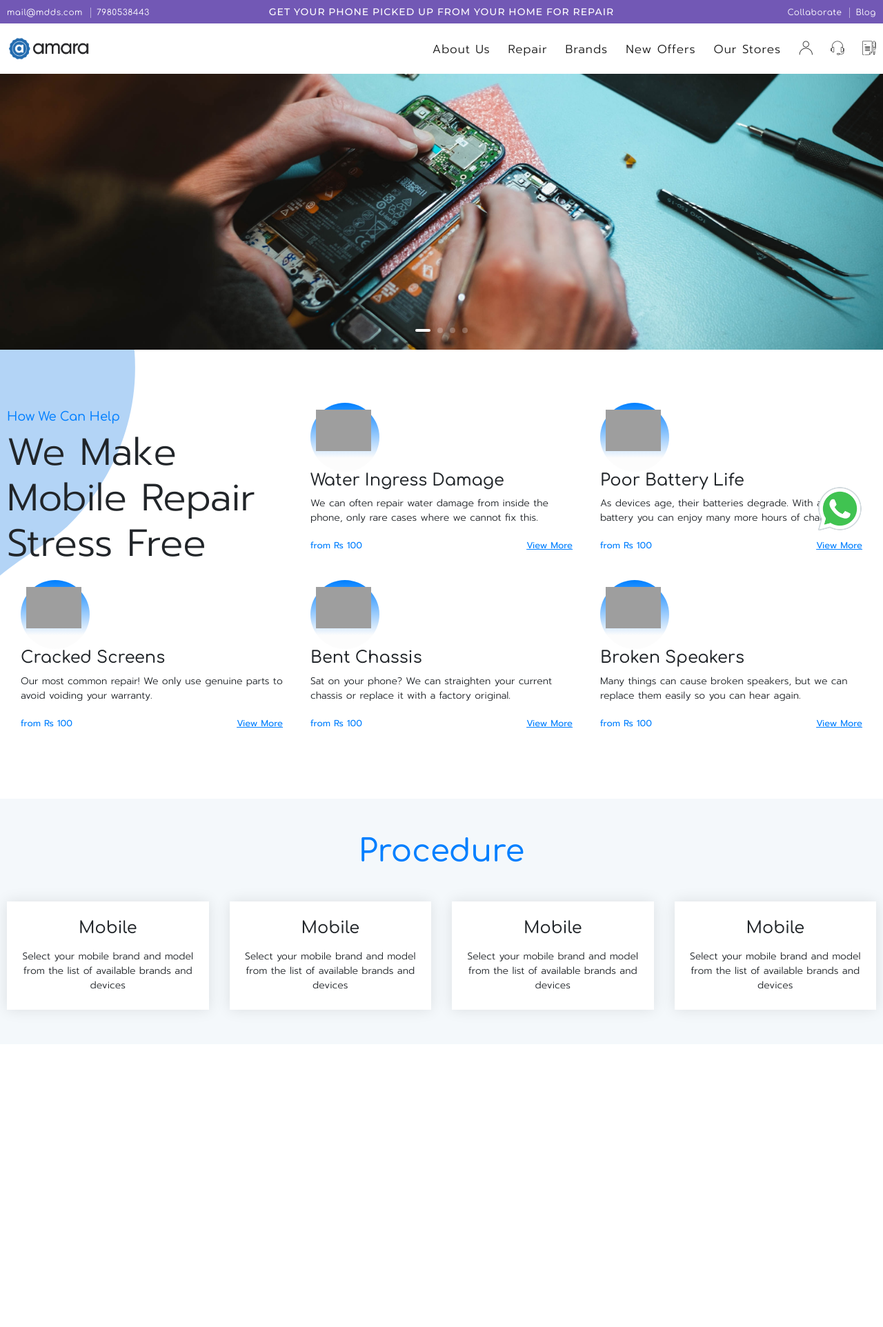
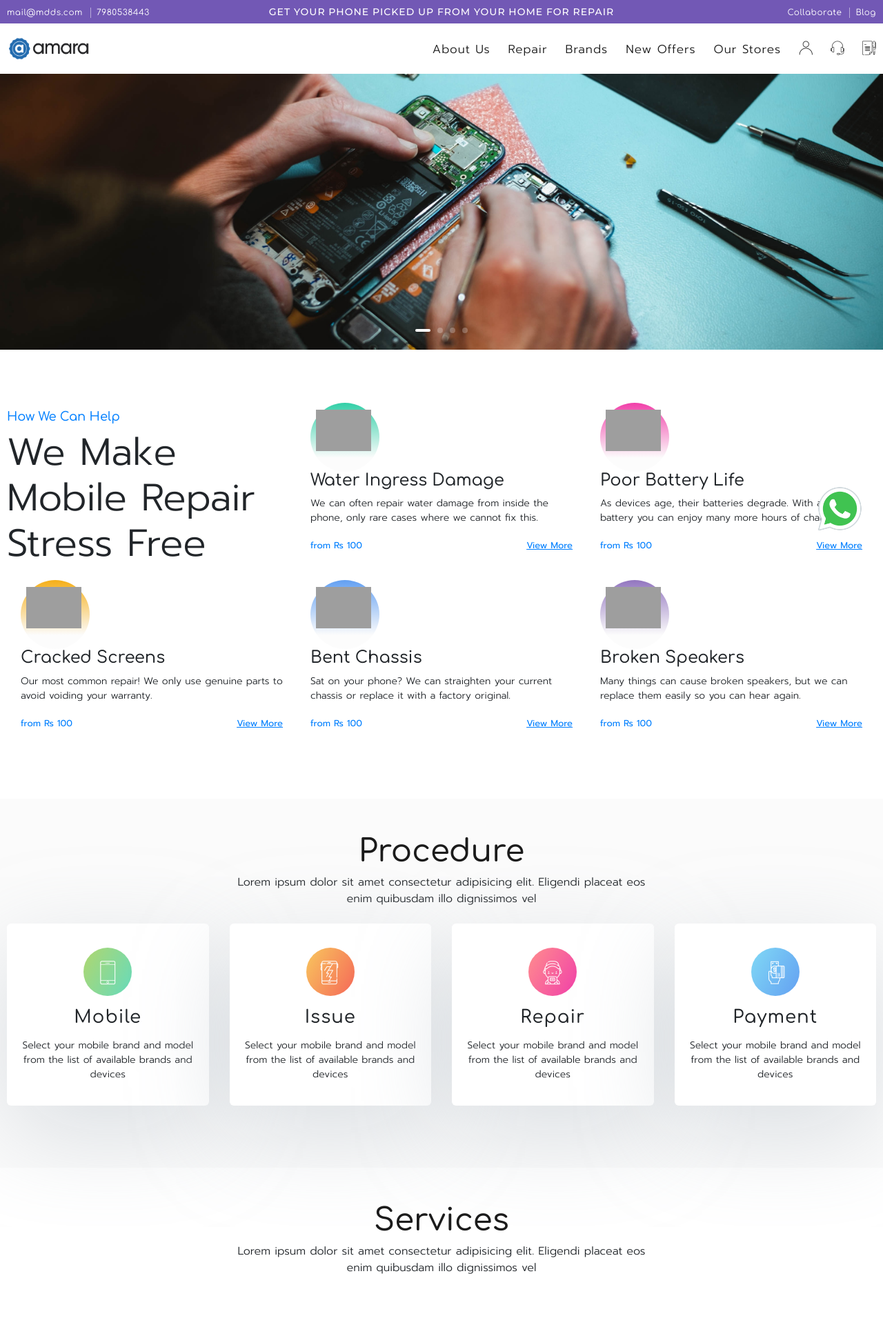
Before and after one commit to talk2sohail/mdd-1, a PHP site: page / in a window 1280 px wide. Shown: the whole page at 69% size. Before the commit the page ends 1479 px from the top, so only its background shows below. Run offline with PHP 8.4, Linux system fonts and the light colour scheme; some libraries are stand-ins or nearby versions; grey boxes are pictures that could not be loaded.

Commit message:
Procedure section completed

```diff
--- a/assets/css/main.scss
+++ b/assets/css/main.scss
@@ -55,6 +55,18 @@
 .flaticon-note:before {
   content: "\f106";
 }
+.flaticon-smartphone:before {
+  content: "\f107";
+}
+.flaticon-phone:before {
+  content: "\f108";
+}
+.flaticon-delivery-boy:before {
+  content: "\f109";
+}
+.flaticon-payment-method:before {
+  content: "\f10a";
+}
 
 $font-Flaticon-user: "\f100";
 $font-Flaticon-home: "\f101";
@@ -63,6 +75,10 @@ $font-Flaticon-home-1: "\f103";
 $font-Flaticon-headphones: "\f104";
 $font-Flaticon-settings: "\f105";
 $font-Flaticon-note: "\f106";
+$font-Flaticon-smartphone: "\f107";
+$font-Flaticon-phone: "\f108";
+$font-Flaticon-delivery-boy: "\f109";
+$font-Flaticon-payment-method: "\f10a";
 
 [class^="flaticon-"]:before,
 [class*=" flaticon-"]:before,
@@ -78,7 +94,7 @@ $font-Flaticon-note: "\f106";
 //++++Color Variables++++//
 $colors: (
   font-white: #fff,
-  bgcolor: #f4f8fb,
+  bgcolor: #fbfbfb,
   primary: #007fff,
   font-dark: #1b1b1b
 );
@@ -332,12 +348,32 @@ a {
         content: "";
         width: 100px;
         height: 100px;
-        background: linear-gradient(to top, #fcfcfc 20%, #007fff);
+        background: linear-gradient(to top, #fcfcfc 20%, #32cfa7);
         border-radius: 50%;
         position: absolute;
         left: 0px;
         bottom: -30px;
         z-index: -1;
+      }
+      &.crackedScreen {
+        &:after {
+          background: linear-gradient(to top, #fcfcfc 20%, #f5af19);
+        }
+      }
+      &.poorBattery {
+        &:after {
+          background: linear-gradient(to top, #fcfcfc 20%, #ec008cbf);
+        }
+      }
+      &.bentChasis {
+        &:after {
+          background: linear-gradient(to top, #fcfcfc 20%, #2f80edbf);
+        }
+      }
+      &.brokenSpeaker {
+        &:after {
+          background: linear-gradient(to top, #fcfcfc 20%, #6e48aabf);
+        }
       }
     }
     .contentHolder {
@@ -371,18 +407,70 @@ a {
   padding: 50px 0;
   background: color(bgcolor);
   h2 {
-    color: color(primary);
+    color: color(font-dark);
     font-size: 45px;
-    margin: 0 0 45px;
+    margin: 0 0 5px;
   }
   .procedure {
     background: color(font-white);
-    padding: 25px 16px;
-    box-shadow: rgba(0, 0, 0, 0.1) 0px 0px 20px;
+    padding: 35px 20px;
+    //box-shadow: 0 25px 70px rgba(0, 0, 0, 0.07);
+    box-shadow: 0px 40px 140px 0px rgba(171, 181, 189, 0.4);
+    margin: 0 0 40px;
+    border-radius: 6px;
+    .imgWrap {
+      margin: 0 0 15px;
+      .icon {
+        width: 70px;
+        height: 70px;
+        border-radius: 100%;
+        margin: 0 auto;
+        display: flex;
+        justify-content: center;
+        align-items: center;
+        i {
+          &:before {
+            color: color(font-white);
+          }
+          position: relative;
+          font-size: 34px;
+          left: 3px;
+          top: 2px;
+          &.flaticon-smartphone {
+            left: 0;
+          }
+        }
+        &.mobile {
+          background: linear-gradient(
+            -60deg,
+            rgba(50, 207, 167, 0.75),
+            rgba(150, 201, 61, 0.75)
+          );
+        }
+        &.issue {
+          background: linear-gradient(
+            -60deg,
+            rgba(241, 39, 17, 0.7),
+            rgba(245, 175, 25, 0.7)
+          );
+        }
+        &.repair {
+          background: linear-gradient(
+            -60deg,
+            rgba(236, 0, 140, 0.75),
+            rgba(255, 103, 103, 0.75)
+          );
+        }
+        &.payment {
+          background: linear-gradient(-60deg, #2f80edbf, #56ccf2bf);
+        }
+      }
+    }
     .contentWrap {
       h3 {
-        font-size: 24px;
+        font-size: 26px;
         margin: 0 0 15px;
+        letter-spacing: 1px;
       }
       p {
         font-weight: 300;
@@ -392,3 +480,12 @@ a {
     }
   }
 }
+//++++types of repair++++//
+.typesOfrepair {
+  padding: 50px 0;
+  h2 {
+    color: color(font-dark);
+    font-size: 45px;
+    margin: 0 0 5px;
+  }
+}
--- a/assets/font/flaticon.css
+++ b/assets/font/flaticon.css
@@ -1,6 +1,6 @@
 	/*
   	Flaticon icon font: Flaticon
-  	Creation date: 11/02/2020 14:46
+  	Creation date: 13/02/2020 10:42
   	*/
 
 @font-face {
@@ -37,3 +37,7 @@ margin-left: 20px;
 .flaticon-headphones:before { content: "\f104"; }
 .flaticon-settings:before { content: "\f105"; }
 .flaticon-note:before { content: "\f106"; }
+.flaticon-smartphone:before { content: "\f107"; }
+.flaticon-phone:before { content: "\f108"; }
+.flaticon-delivery-boy:before { content: "\f109"; }
+.flaticon-payment-method:before { content: "\f10a"; }
--- a/index.html
+++ b/index.html
@@ -194,7 +194,7 @@
     </section>
     <!-- how can we help -->
     <section class="howToHelpWrapper">
-      <div>
+      <!-- <div>
         <svg
           style="fill: #73b0ef8a;position: absolute;
           z-index: -1;
@@ -227,7 +227,7 @@
             class="cls-2"
           ></path>
         </svg>
-      </div>
+      </div> -->
       <div class="sectionWrapper">
         <div class="row align-items-top justify-content-between no-gutters">
           <div class="col-12 col-lg-4">
@@ -258,7 +258,7 @@
           </div>
           <div class="col-12 col-lg-4">
             <div class="serviceItem">
-              <div class="itemImage">
+              <div class="itemImage poorBattery">
                 <img
                   src="https://demo.cmssuperheroes.com/themeforest/wp-tekhfixers/wp-content/uploads/2019/06/Icon@3x1.png"
                   width="80"
@@ -280,9 +280,9 @@
           </div>
           <div class="col-12 col-lg-4">
             <div class="serviceItem">
-              <div class="itemImage">
+              <div class="itemImage crackedScreen">
                 <img
-                  src="https://demo.cmssuperheroes.com/themeforest/wp-tekhfixers/wp-content/uploads/2019/06/Icon@3x2.png"
+                  src="https://demo.cmssuperheroes.com/themeforest/wp-tekhfixers/wp-content/uploads/2019/06/Icon@3x3.png"
                   width="80"
                   alt=""
                 />
@@ -302,9 +302,9 @@
           </div>
           <div class="col-12 col-lg-4">
             <div class="serviceItem">
-              <div class="itemImage">
+              <div class="itemImage bentChasis">
                 <img
-                  src="https://demo.cmssuperheroes.com/themeforest/wp-tekhfixers/wp-content/uploads/2019/06/Icon@3x3.png"
+                  src="https://demo.cmssuperheroes.com/themeforest/wp-tekhfixers/wp-content/uploads/2019/06/Icon@3x4.png"
                   width="80"
                   alt=""
                 />
@@ -324,9 +324,9 @@
           </div>
           <div class="col-12 col-lg-4">
             <div class="serviceItem">
-              <div class="itemImage">
+              <div class="itemImage brokenSpeaker">
                 <img
-                  src="https://demo.cmssuperheroes.com/themeforest/wp-tekhfixers/wp-content/uploads/2019/06/Icon@3x4.png"
+                  src="https://demo.cmssuperheroes.com/themeforest/wp-tekhfixers/wp-content/uploads/2019/06/Icon@3x2.png"
                   width="80"
                   alt=""
                 />
@@ -353,10 +353,21 @@
         <div class="row align-items-center justify-content-between">
           <div class="col-12">
             <h2 class="text-center">Procedure</h2>
+            <p
+              class="w-50 m-auto pb-4 font-light text-center"
+              style="font-weight: 300;"
+            >
+              Lorem ipsum dolor sit amet consectetur adipisicing elit. Eligendi
+              placeat eos enim quibusdam illo dignissimos vel
+            </p>
           </div>
           <div class="col-12 col-lg-3">
             <div class="procedure">
-              <div class="imgWrap"></div>
+              <div class="imgWrap">
+                <div class="icon mobile">
+                  <i class="glyph-icon flaticon-smartphone"></i>
+                </div>
+              </div>
               <div class="contentWrap">
                 <h3 class="text-center">Mobile</h3>
                 <p class="text-center">
@@ -368,9 +379,13 @@
           </div>
           <div class="col-12 col-lg-3">
             <div class="procedure">
-              <div class="imgWrap"></div>
+              <div class="imgWrap">
+                <div class="icon issue">
+                  <i class="glyph-icon flaticon-phone"></i>
+                </div>
+              </div>
               <div class="contentWrap">
-                <h3 class="text-center">Mobile</h3>
+                <h3 class="text-center">Issue</h3>
                 <p class="text-center">
                   Select your mobile brand and model from the list of available
                   brands and devices
@@ -380,9 +395,13 @@
           </div>
           <div class="col-12 col-lg-3">
             <div class="procedure">
-              <div class="imgWrap"></div>
+              <div class="imgWrap">
+                <div class="icon repair">
+                  <i class="glyph-icon flaticon-delivery-boy"></i>
+                </div>
+              </div>
               <div class="contentWrap">
-                <h3 class="text-center">Mobile</h3>
+                <h3 class="text-center">Repair</h3>
                 <p class="text-center">
                   Select your mobile brand and model from the list of available
                   brands and devices
@@ -392,15 +411,36 @@
           </div>
           <div class="col-12 col-lg-3">
             <div class="procedure">
-              <div class="imgWrap"></div>
+              <div class="imgWrap">
+                <div class="icon payment">
+                  <i class="glyph-icon flaticon-payment-method"></i>
+                </div>
+              </div>
               <div class="contentWrap">
-                <h3 class="text-center">Mobile</h3>
+                <h3 class="text-center">Payment</h3>
                 <p class="text-center">
                   Select your mobile brand and model from the list of available
                   brands and devices
                 </p>
               </div>
             </div>
+          </div>
+        </div>
+      </div>
+    </section>
+    <!-- different types of repair -->
+    <section class="typesOfrepair">
+      <div class="sectionWrapper">
+        <div class="row align-items-center justify-content-between">
+          <div class="col-12">
+            <h2 class="text-center">Services</h2>
+            <p
+              class="w-50 m-auto pb-4 font-light text-center"
+              style="font-weight: 300;"
+            >
+              Lorem ipsum dolor sit amet consectetur adipisicing elit. Eligendi
+              placeat eos enim quibusdam illo dignissimos vel
+            </p>
           </div>
         </div>
       </div>
```
Also changed, not shown: assets/font/_flaticon.scss (+9 -1 lines), assets/font/flaticon.html (+23 -3 lines), assets/css/main.min.css, assets/font/Flaticon.ttf, assets/font/Flaticon.woff, assets/font/Flaticon.woff2, 2 other files.
